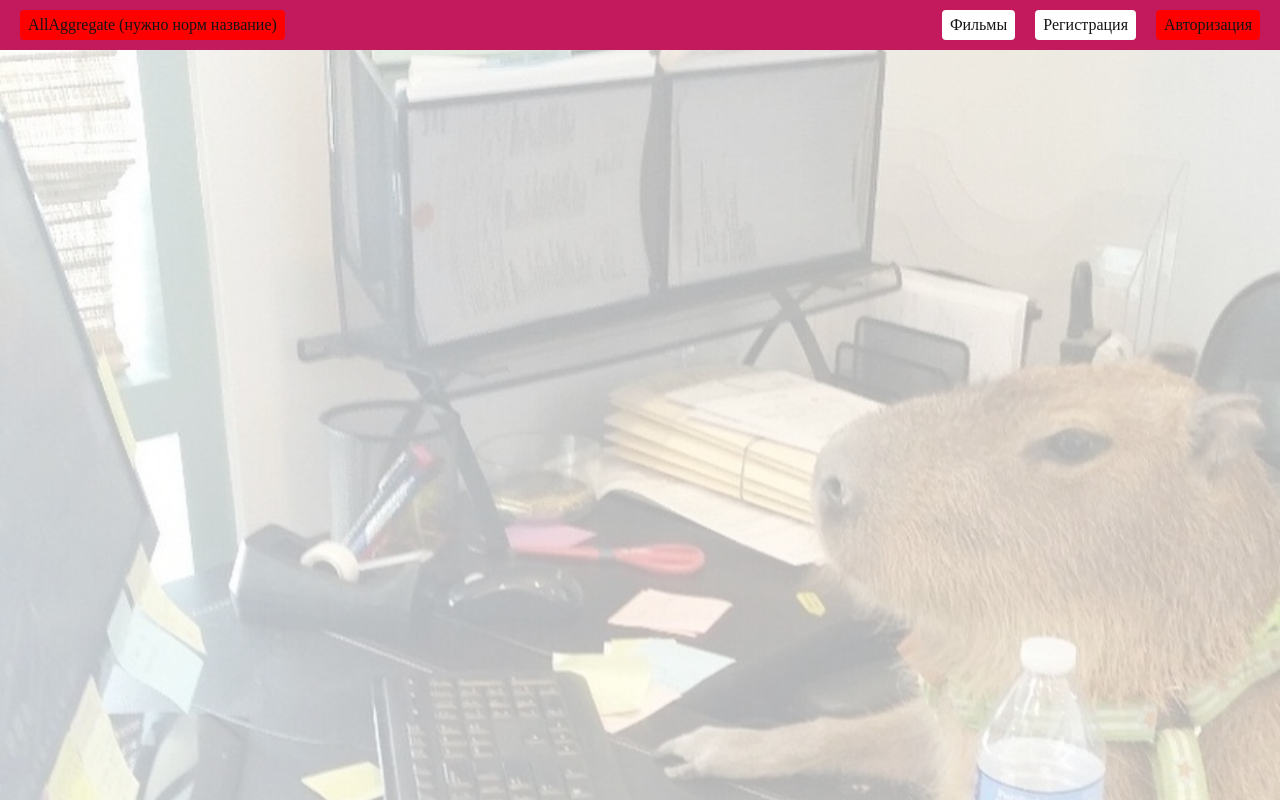
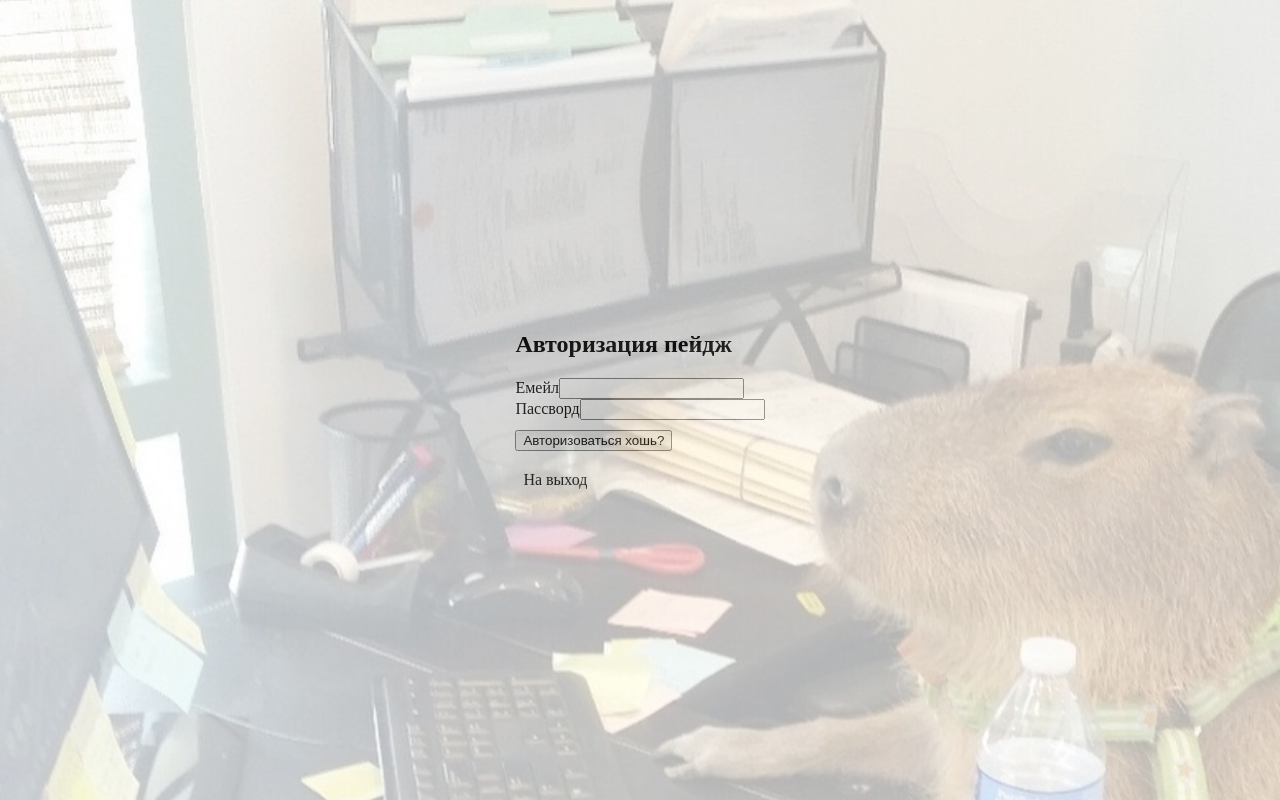
Before and after one commit to ivansheshin/allaggregate, a Nuxt app: page /auth in a window 1280 px wide. Shown: the top 800 px of the page. Built offline with nearby package versions, Linux system fonts and the light colour scheme.

Commit message:
добавли страницу авторизации

```diff
--- /dev/null
+++ b/pages/auth.vue
@@ -0,0 +1,57 @@
+<template>
+  <div>
+    <h2>Авторизация пейдж</h2>
+    <section>
+      <form class="form">
+        <div class="inputs">
+          <div>
+            <label for="name">Емейл</label>
+            <input id="name" v-model="email" type="email" name="name">
+          </div>
+          <div>
+            <label for="password">Пассворд</label>
+            <input id="password" v-model="password" type="password" name="password">
+          </div>
+        </div>
+        <button type="button" @click.prevent="toLogIn">
+          Авторизоваться хошь?
+        </button>
+      </form>
+    </section>
+    <NuxtLink class="auth" to="/">
+      На выход
+    </NuxtLink>
+  </div>
+</template>
+
+<script>
+import Vue from 'vue'
+
+export default Vue.extend({
+  layout: 'auth',
+  data () {
+    return {
+      email: '',
+      password: ''
+    }
+  },
+  methods: {
+    toLogIn () {
+      this.$fire.auth.signInWithEmailAndPassword(this.email, this.password)
+        .then(() => {
+          console.log(1)
+        })
+    }
+  }
+})
+</script>
+
+<style scoped>
+.form {
+  margin-bottom: 20px;
+}
+
+.inputs {
+  margin-bottom: 10px;
+}
+</style>
```
